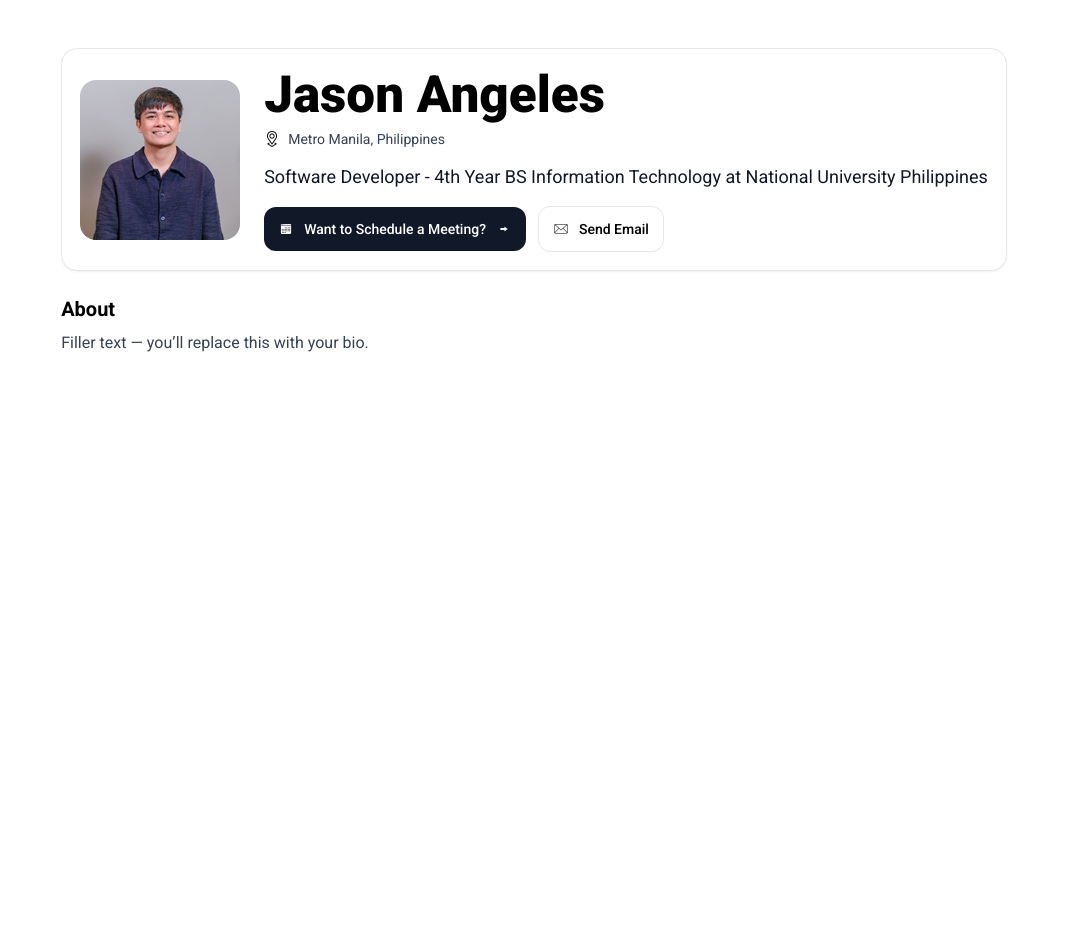
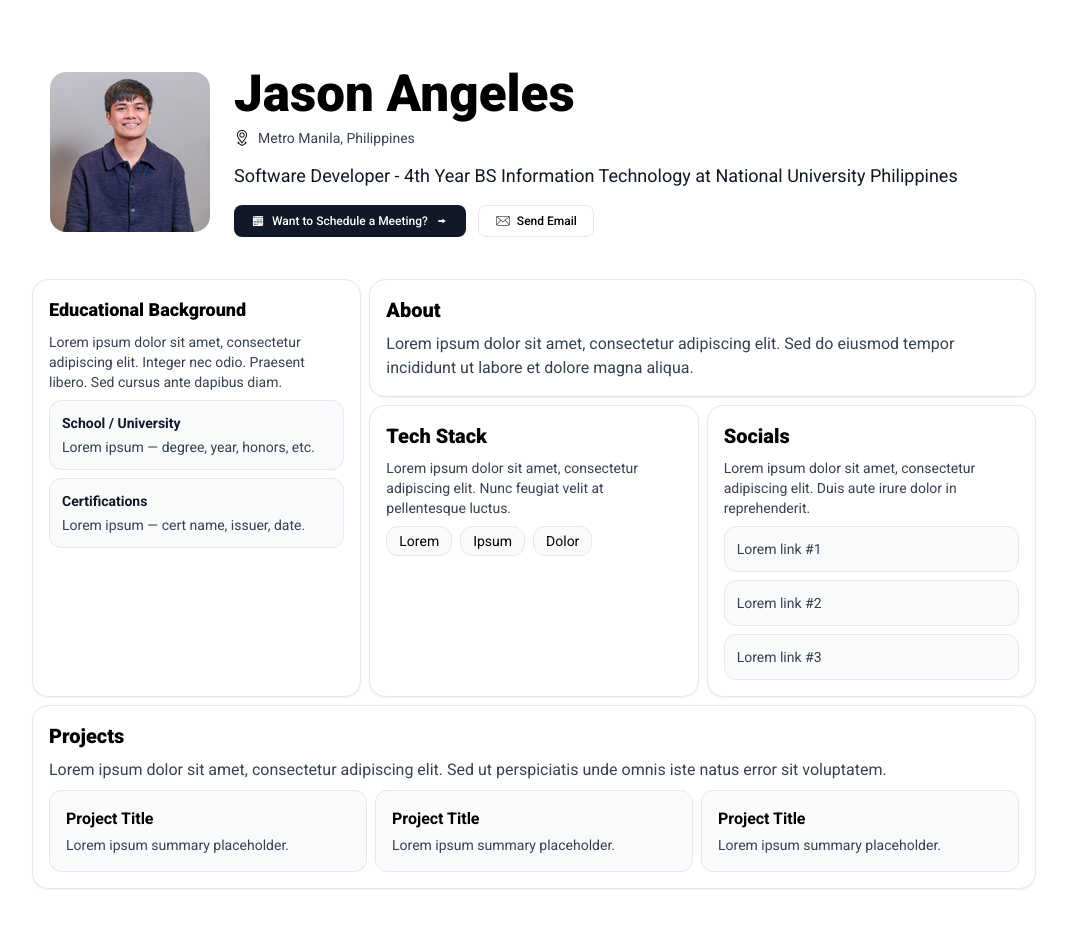
Before and after one commit to 2jzone/2jzone-portfolio, a React (Vite) app in the folder app/: page / in a window 1280 px wide. Shown: the top 928 px of the page, without its empty margins (106-1173 px from the left). Before the commit the page ends 848 px from the top, so only its background shows below. Built offline with nearby package versions, Linux system fonts and the light colour scheme.

Commit message:
Minor updates

```diff
--- a/app/src/App.css
+++ b/app/src/App.css
@@ -74,3 +74,12 @@
     color: inherit;
   }
 }
+
+.bento-card {
+  border-radius: 1rem;
+  /* similar to rounded-2xl */
+  border: 1px solid #e5e7eb;
+  /* gray-200 */
+  background: #fff;
+  box-shadow: 0 1px 2px rgba(0, 0, 0, 0.06);
+}
--- a/app/src/App.jsx
+++ b/app/src/App.jsx
@@ -8,7 +8,8 @@ function App() {
       <div className="mx-auto max-w-[1100px] p-6 text-left">
         {/* HERO / HEADER */}
         <section className="animate-fade-in">
-          <div className="rounded-2xl border border-gray-200 bg-white p-[18px] shadow-[0_1px_2px_rgba(0,0,0,0.06)] animate-fade-in delay-1">
+          {/* ✅ Removed rounded border + border styling from the header wrapper */}
+          <div className="bg-white p-[18px] animate-fade-in delay-1">
             <div className="flex items-center gap-6">
               <img
                 className="h-40 w-40 flex-shrink-0 rounded-2xl object-cover bg-gray-100 animate-fade-in delay-2"
@@ -45,9 +46,10 @@ function App() {
                 </p>
 
                 <div className="mt-4 flex flex-wrap items-center gap-3 animate-fade-in delay-4">
+                  {/* Primary button */}
                   <a
                     href="#"
-                    className="inline-flex items-center gap-2.5 rounded-xl bg-[#111827] px-[14px] py-3 text-sm font-bold text-white no-underline transition-all duration-200 hover:bg-[rgba(17,24,39,0.9)] hover:-translate-y-0.5"
+                    className="inline-flex h-7 md:h-8 items-center rounded-lg bg-[#111827] px-2.5 md:px-4 text-[8px] md:text-xs font-medium text-white no-underline transition-all duration-200 hover:bg-[rgba(17,24,39,0.9)] hover:-translate-y-0.5 gap-1 md:gap-1.5 whitespace-nowrap min-h-0"
                   >
                     <img
                       className="h-4 w-4"
@@ -68,9 +70,10 @@ function App() {
                     />
                   </a>
 
+                  {/* Secondary button */}
                   <a
                     href="mailto:you@example.com"
-                    className="inline-flex items-center gap-2.5 rounded-xl border border-gray-200 bg-white px-[14px] py-3 text-sm font-bold text-[#111827] no-underline transition-all duration-200 hover:bg-gray-50 hover:-translate-y-0.5"
+                    className="inline-flex h-7 md:h-8 items-center rounded-lg border border-gray-200 bg-white px-2.5 md:px-4 text-[8px] md:text-xs font-medium text-[#111827] no-underline transition-all duration-200 hover:bg-gray-50 hover:-translate-y-0.5 gap-1 md:gap-1.5 whitespace-nowrap min-h-0"
                   >
                     <img
                       className="h-4 w-4"
@@ -83,17 +86,116 @@ function App() {
                     <span className="text-black">Send Email</span>
                   </a>
                 </div>
+
               </div>
             </div>
           </div>
         </section>
 
-        {/* REST OF PAGE */}
-        <section className="mt-6 animate-fade-in delay-5">
-          <h2 className="text-xl font-bold">About</h2>
-          <p className="mt-2 text-base text-gray-700">
-            Filler text — you’ll replace this with your bio.
-          </p>
+        {/* GRID SECTION (BENTO GRID like your reference) */}
+        <section className="mt-6 grid grid-cols-1 md:grid-cols-6 gap-2 animate-fade-in delay-5">
+          {/* Educational Background (vertical, LEFT side on md+) */}
+          <div className="bento-card p-4 col-span-1 md:col-span-2 md:row-span-2 space-y-2 animate-fade-in animation-delay-200 md:order-1">
+            <h3 className="text-lg font-extrabold">Educational Background</h3>
+            <p className="text-sm text-gray-700">
+              Lorem ipsum dolor sit amet, consectetur adipiscing elit. Integer nec odio.
+              Praesent libero. Sed cursus ante dapibus diam.
+            </p>
+
+            <div className="space-y-2">
+              <div className="rounded-xl border border-gray-200 bg-gray-50 p-3">
+                <p className="text-sm font-bold text-gray-900">School / University</p>
+                <p className="mt-1 text-sm text-gray-700">
+                  Lorem ipsum — degree, year, honors, etc.
+                </p>
+              </div>
+              <div className="rounded-xl border border-gray-200 bg-gray-50 p-3">
+                <p className="text-sm font-bold text-gray-900">Certifications</p>
+                <p className="mt-1 text-sm text-gray-700">
+                  Lorem ipsum — cert name, issuer, date.
+                </p>
+              </div>
+            </div>
+          </div>
+
+          {/* About (horizontal, RIGHT side on md+) */}
+          <div className="bento-card p-4 col-span-1 md:col-span-4 space-y-2 group animate-fade-in md:order-2">
+            <h2 className="text-xl font-extrabold">About</h2>
+            <p className="text-base text-gray-700">
+              Lorem ipsum dolor sit amet, consectetur adipiscing elit. Sed do eiusmod tempor
+              incididunt ut labore et dolore magna aliqua.
+            </p>
+          </div>
+
+          {/* Tech Stack */}
+          <div className="bento-card p-4 col-span-1 md:col-span-2 space-y-2 group animate-fade-in md:order-3">
+            <h2 className="text-xl font-extrabold">Tech Stack</h2>
+            <p className="text-sm text-gray-700">
+              Lorem ipsum dolor sit amet, consectetur adipiscing elit. Nunc feugiat velit at
+              pellentesque luctus.
+            </p>
+            <div className="flex flex-wrap gap-2">
+              <span className="rounded-xl border border-gray-200 bg-gray-50 px-3 py-1 text-sm">
+                Lorem
+              </span>
+              <span className="rounded-xl border border-gray-200 bg-gray-50 px-3 py-1 text-sm">
+                Ipsum
+              </span>
+              <span className="rounded-xl border border-gray-200 bg-gray-50 px-3 py-1 text-sm">
+                Dolor
+              </span>
+            </div>
+          </div>
+
+          {/* Socials */}
+          <div className="bento-card p-4 col-span-1 md:col-span-2 space-y-2 group animate-fade-in md:order-4">
+            <h2 className="text-xl font-extrabold">Socials</h2>
+            <p className="text-sm text-gray-700">
+              Lorem ipsum dolor sit amet, consectetur adipiscing elit. Duis aute irure dolor
+              in reprehenderit.
+            </p>
+            <div className="space-y-2">
+              <div className="rounded-xl border border-gray-200 bg-gray-50 p-3 text-sm text-gray-700">
+                Lorem link #1
+              </div>
+              <div className="rounded-xl border border-gray-200 bg-gray-50 p-3 text-sm text-gray-700">
+                Lorem link #2
+              </div>
+              <div className="rounded-xl border border-gray-200 bg-gray-50 p-3 text-sm text-gray-700">
+                Lorem link #3
+              </div>
+            </div>
+          </div>
+
+          {/* Projects (full width row) */}
+          <div className="bento-card p-4 col-span-1 md:col-span-6 space-y-2 group animate-fade-in md:order-5">
+            <h2 className="text-xl font-extrabold">Projects</h2>
+            <p className="text-base text-gray-700">
+              Lorem ipsum dolor sit amet, consectetur adipiscing elit. Sed ut perspiciatis
+              unde omnis iste natus error sit voluptatem.
+            </p>
+
+            <div className="grid gap-2 sm:grid-cols-2 lg:grid-cols-3">
+              <div className="rounded-xl border border-gray-200 bg-gray-50 p-4">
+                <p className="font-bold">Project Title</p>
+                <p className="mt-1 text-sm text-gray-700">
+                  Lorem ipsum summary placeholder.
+                </p>
+              </div>
+              <div className="rounded-xl border border-gray-200 bg-gray-50 p-4">
+                <p className="font-bold">Project Title</p>
+                <p className="mt-1 text-sm text-gray-700">
+                  Lorem ipsum summary placeholder.
+                </p>
+              </div>
+              <div className="rounded-xl border border-gray-200 bg-gray-50 p-4">
+                <p className="font-bold">Project Title</p>
+                <p className="mt-1 text-sm text-gray-700">
+                  Lorem ipsum summary placeholder.
+                </p>
+              </div>
+            </div>
+          </div>
         </section>
       </div>
     </main>
```
